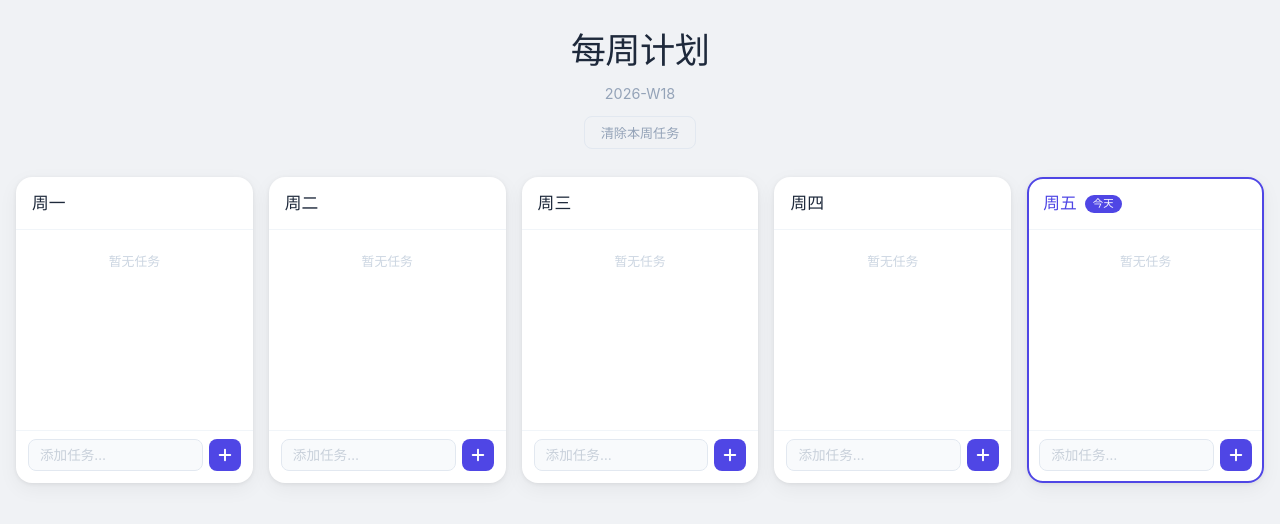
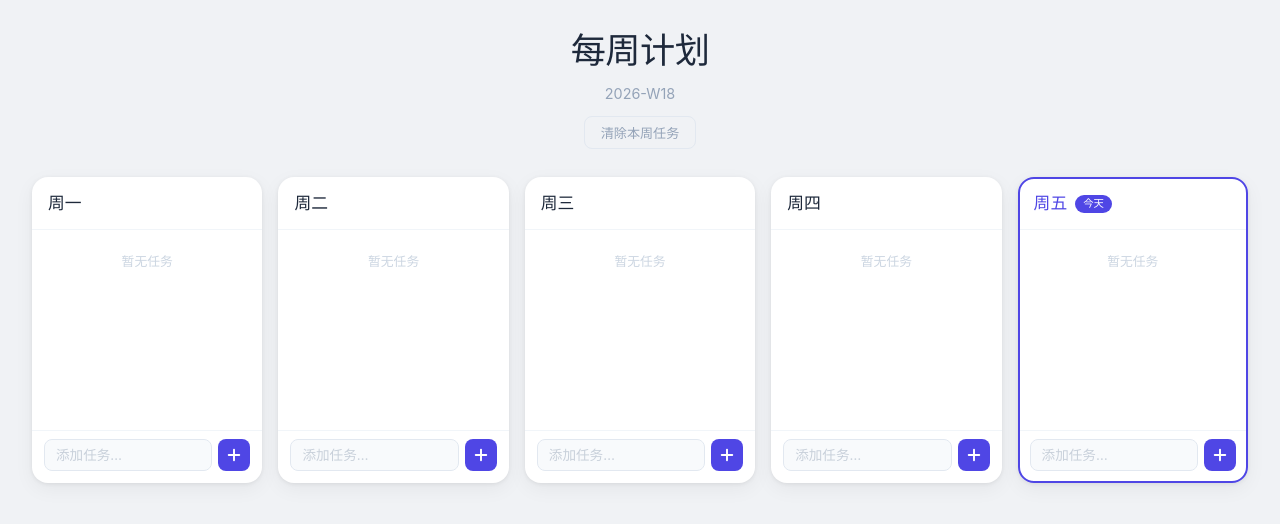
Before and after one commit to xxxfengsu/weekly-todo, a React (Vite) app: page / in a window 1280 px wide. Shown: the top 524 px of the page. Built offline with nearby package versions, Linux system fonts and the light colour scheme.

Commit message:
style: wider layout, increase max-width and horizontal padding

```diff
--- a/src/App.module.css
+++ b/src/App.module.css
@@ -1,7 +1,7 @@
 .app {
   min-height: 100dvh;
-  padding: 24px 16px 48px;
-  max-width: 1280px;
+  padding: 24px 32px 48px;
+  max-width: 1600px;
   margin: 0 auto;
 }
 
```
